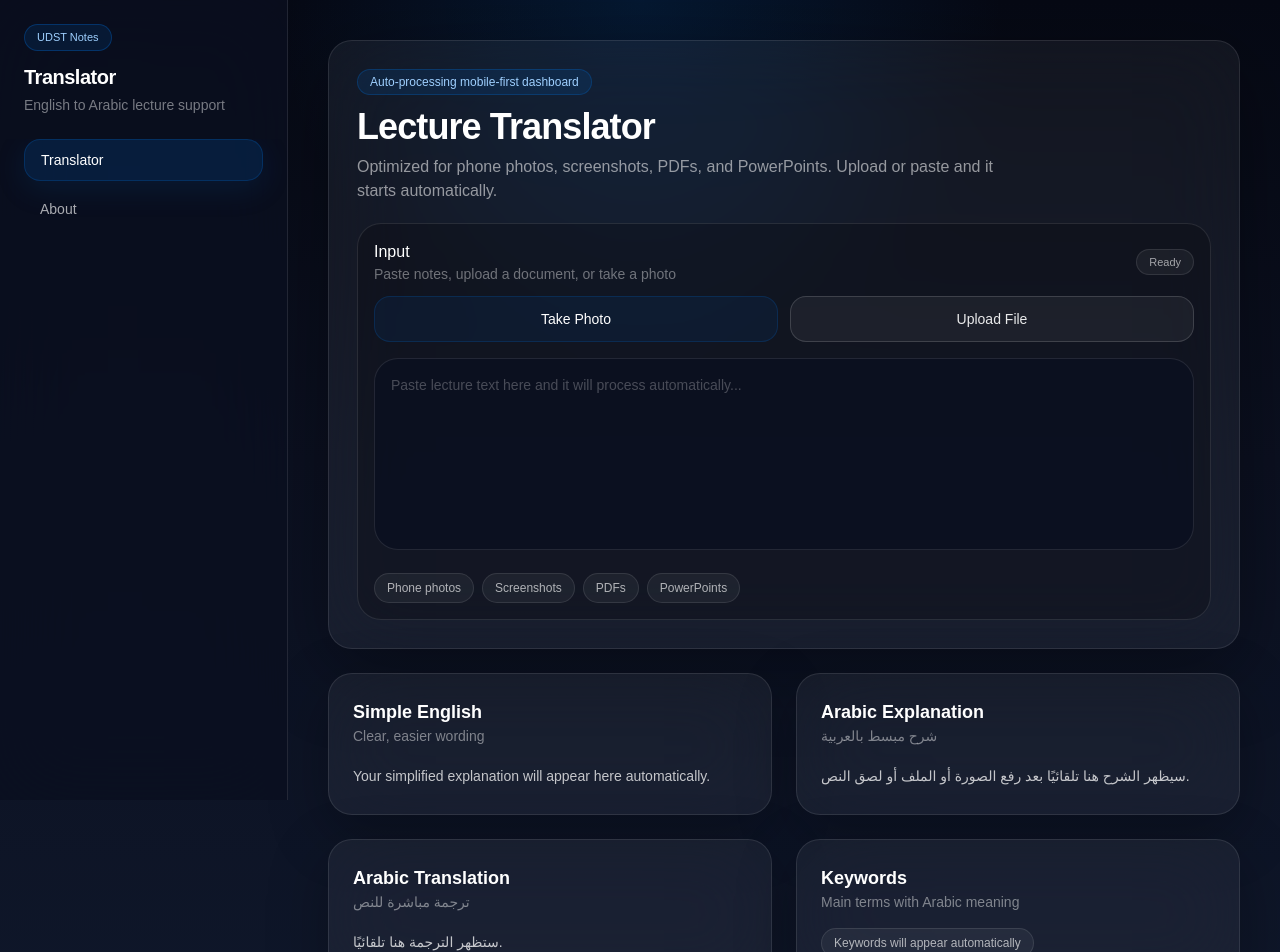
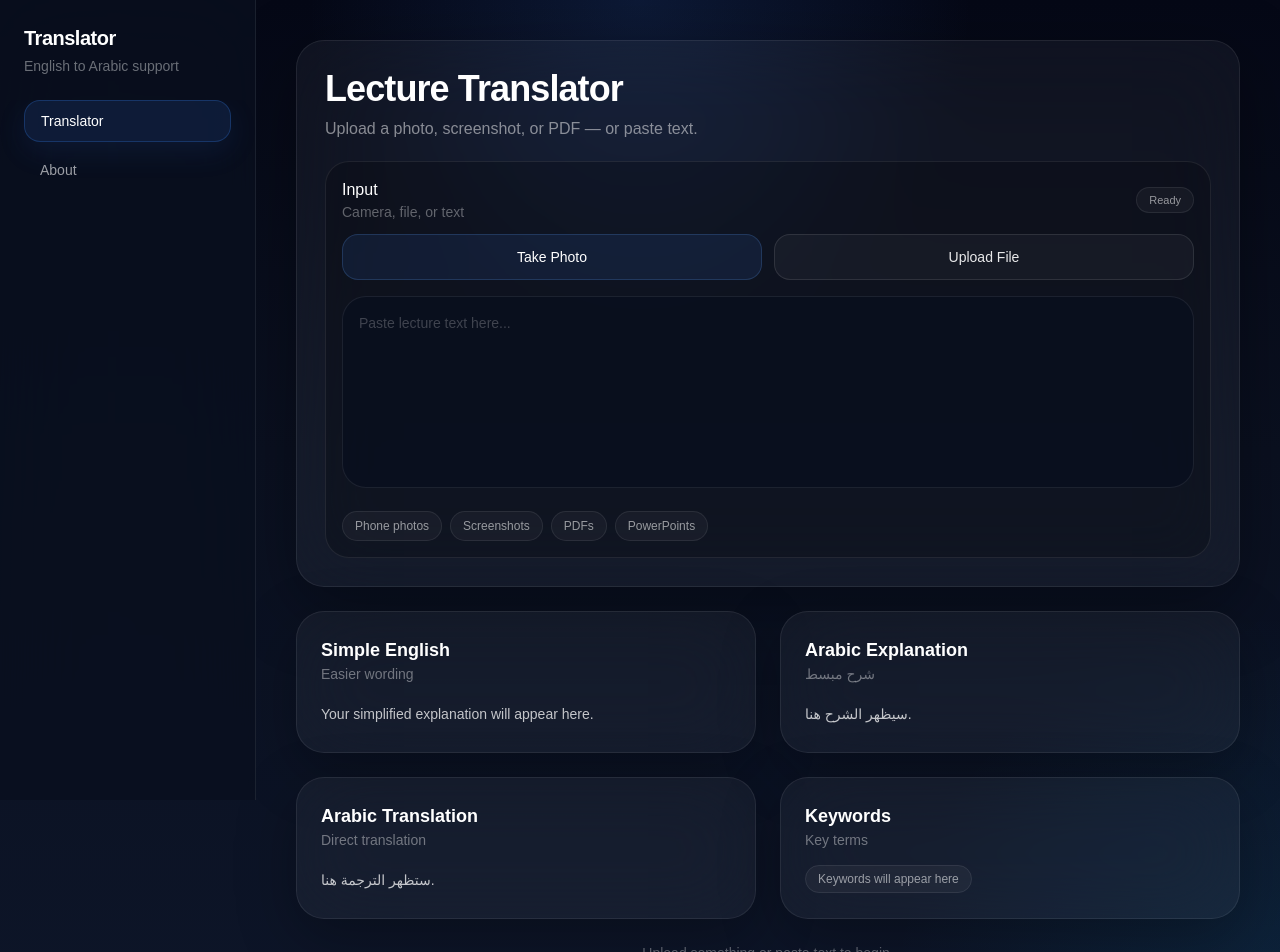
Before and after one commit to sallaxm/UDST-En-Ar-Translator, a Next.js app: page / in a window 1280 px wide. Shown: the top 952 px of the page. Built offline with nearby package versions, Linux system fonts and the light colour scheme.

Commit message:
Polish translator UI and add loading skeletons

```diff
--- a/app/page.tsx
+++ b/app/page.tsx
@@ -20,6 +20,17 @@ const emptyResult: ResultData = {
   arabicTranslation: "",
   keywords: [],
 };
+
+function LoadingLines({ arabic = false }: { arabic?: boolean }) {
+  return (
+    <div className={`space-y-3 ${arabic ? "text-left" : ""}`}>
+      <div className="h-4 w-full animate-pulse rounded-full bg-white/8" />
+      <div className="h-4 w-11/12 animate-pulse rounded-full bg-white/8" />
+      <div className="h-4 w-10/12 animate-pulse rounded-full bg-white/8" />
+      <div className="h-4 w-8/12 animate-pulse rounded-full bg-white/8" />
+    </div>
+  );
+}
 
 export default function Dashboard() {
   const [input, setInput] = useState("");
@@ -110,6 +121,7 @@ export default function Dashboard() {
     setSelectedFileName(file.name);
     setInput("");
     setError("");
+    setResult(emptyResult);
 
     if (file.type.startsWith("image/")) {
       setSelectedFileType("image");
@@ -165,31 +177,32 @@ export default function Dashboard() {
     };
   }, [input, selectedFile]);
 
+  const hasResult =
+    result.simple ||
+    result.arabicExplanation ||
+    result.arabicTranslation ||
+    result.keywords.length > 0;
+
   return (
-    <div className="min-h-screen bg-[radial-gradient(circle_at_top,_rgba(0,94,184,0.18),_transparent_30%),linear-gradient(180deg,_#060914_0%,_#0b1020_45%,_#0f172a_100%)] text-white">
+    <div className="min-h-screen bg-[radial-gradient(circle_at_top,_rgba(59,130,246,0.14),_transparent_28%),radial-gradient(circle_at_bottom_right,_rgba(14,165,233,0.10),_transparent_24%),linear-gradient(180deg,_#050816_0%,_#0a1020_45%,_#0d1528_100%)] text-white">
       <div className="mx-auto flex min-h-screen max-w-7xl flex-col md:flex-row">
-        <aside className="sticky top-0 z-20 border-b border-white/10 bg-[#0b1020]/80 backdrop-blur-2xl md:h-screen md:w-72 md:border-b-0 md:border-r">
+        <aside className="sticky top-0 z-20 border-b border-white/8 bg-[#09101f]/80 backdrop-blur-2xl md:h-screen md:w-64 md:border-b-0 md:border-r">
           <div className="px-4 py-4 md:p-6">
-            <div className="space-y-1">
-              <div className="inline-flex items-center rounded-full border border-[#005EB8]/40 bg-[#005EB8]/15 px-3 py-1 text-[11px] font-medium text-[#9fd0ff]">
-                UDST Notes
-              </div>
-              <h1 className="mt-2 text-lg font-semibold tracking-tight md:text-xl">
+            <h1 className="text-lg font-semibold tracking-tight md:text-xl">
               Translator
             </h1>
-              <p className="text-xs text-white/45 md:text-sm">
-                English to Arabic lecture support
+            <p className="mt-1 text-sm text-white/40">
+              English to Arabic support
             </p>
-            </div>
           </div>
 
           <nav className="flex gap-2 overflow-x-auto px-4 pb-4 text-sm [&::-webkit-scrollbar]:hidden md:flex-col md:px-6 md:pb-0">
-            <button className="shrink-0 rounded-2xl border border-[#005EB8]/30 bg-[#005EB8]/20 px-4 py-2.5 text-left text-white shadow-[0_8px_30px_rgba(0,94,184,0.15)]">
+            <button className="shrink-0 rounded-2xl border border-[#3b82f6]/25 bg-[#3b82f6]/12 px-4 py-2.5 text-left text-white shadow-[0_10px_30px_rgba(59,130,246,0.10)]">
               Translator
             </button>
             <a
               href="/about"
-              className="shrink-0 rounded-2xl px-4 py-2.5 text-left text-white/65 transition hover:bg-white/10 hover:text-white"
+              className="shrink-0 rounded-2xl px-4 py-2.5 text-left text-white/60 transition hover:bg-white/6 hover:text-white"
             >
               About
             </a>
@@ -198,35 +211,29 @@ export default function Dashboard() {
 
         <main className="flex-1 p-3 pb-8 sm:p-4 md:p-8 lg:p-10">
           <div className="mx-auto max-w-5xl space-y-4 md:space-y-6">
-            <section className="rounded-3xl border border-white/10 bg-white/5 p-5 shadow-[0_20px_80px_rgba(0,0,0,0.35)] backdrop-blur-2xl md:p-7">
-              <div className="mb-5 flex flex-col gap-3 md:flex-row md:items-end md:justify-between">
-                <div>
-                  <div className="mb-3 inline-flex items-center rounded-full border border-[#005EB8]/35 bg-[#005EB8]/15 px-3 py-1 text-[11px] font-medium text-[#9fd0ff] md:text-xs">
-                    Auto-processing mobile-first dashboard
-                  </div>
+            <section className="rounded-[28px] border border-white/8 bg-white/[0.045] p-5 shadow-[0_20px_70px_rgba(0,0,0,0.35)] backdrop-blur-2xl md:p-7">
+              <div className="mb-5">
                 <h2 className="text-2xl font-semibold tracking-tight md:text-4xl">
                   Lecture Translator
                 </h2>
-                  <p className="mt-2 max-w-2xl text-sm leading-6 text-white/55 md:text-base">
-                    Optimized for phone photos, screenshots, PDFs, and
-                    PowerPoints. Upload or paste and it starts automatically.
+                <p className="mt-2 max-w-2xl text-sm leading-6 text-white/50 md:text-base">
+                  Upload a photo, screenshot, or PDF — or paste text.
                 </p>
               </div>
-              </div>
 
-              <div className="rounded-3xl border border-white/10 bg-black/20 p-3 sm:p-4">
+              <div className="rounded-[24px] border border-white/8 bg-black/20 p-3 sm:p-4">
                 <div className="mb-3 flex items-center justify-between">
                   <div>
                     <h3 className="text-sm font-medium text-white md:text-base">
                       Input
                     </h3>
-                    <p className="text-xs text-white/40 md:text-sm">
-                      Paste notes, upload a document, or take a photo
+                    <p className="text-xs text-white/35 md:text-sm">
+                      Camera, file, or text
                     </p>
                   </div>
 
-                  <div className="rounded-full border border-white/10 bg-white/5 px-3 py-1 text-[11px] text-white/60">
-                    {isProcessing ? "Processing..." : "Ready"}
+                  <div className="rounded-full border border-white/8 bg-white/[0.04] px-3 py-1 text-[11px] text-white/55">
+                    {isProcessing ? "Processing" : "Ready"}
                   </div>
                 </div>
 
@@ -234,7 +241,7 @@ export default function Dashboard() {
                   <button
                     type="button"
                     onClick={openCameraPicker}
-                    className="rounded-2xl border border-[#005EB8]/25 bg-[#005EB8]/10 px-4 py-3 text-sm font-medium text-white transition hover:bg-[#005EB8]/20"
+                    className="rounded-2xl border border-[#60a5fa]/20 bg-[#3b82f6]/10 px-4 py-3 text-sm font-medium text-white transition hover:bg-[#3b82f6]/16"
                   >
                     Take Photo
                   </button>
@@ -242,7 +249,7 @@ export default function Dashboard() {
                   <button
                     type="button"
                     onClick={openFilePicker}
-                    className="rounded-2xl border border-white/15 bg-white/5 px-4 py-3 text-sm font-medium text-white/90 transition hover:bg-white/10"
+                    className="rounded-2xl border border-white/10 bg-white/[0.04] px-4 py-3 text-sm font-medium text-white/90 transition hover:bg-white/[0.07]"
                   >
                     Upload File
                   </button>
@@ -266,24 +273,22 @@ export default function Dashboard() {
                 />
 
                 {selectedFileName && (
-                  <div className="mb-4 flex items-center justify-between rounded-2xl border border-white/10 bg-white/5 px-4 py-3">
+                  <div className="mb-4 flex items-center justify-between rounded-2xl border border-white/8 bg-white/[0.04] px-4 py-3">
                     <div className="min-w-0">
                       <p className="truncate text-sm font-medium text-white">
                         {selectedFileName}
                       </p>
-                      <p className="mt-1 text-xs text-white/45 capitalize">
-                        {selectedFileType === "image" && "Image uploaded"}
-                        {selectedFileType === "pdf" && "PDF uploaded"}
-                        {selectedFileType === "powerpoint" &&
-                          "PowerPoint uploaded"}
-                        {isProcessing && " • processing automatically"}
+                      <p className="mt-1 text-xs text-white/40 capitalize">
+                        {selectedFileType === "image" && "Image"}
+                        {selectedFileType === "pdf" && "PDF"}
+                        {selectedFileType === "powerpoint" && "PowerPoint"}
                       </p>
                     </div>
 
                     <button
                       type="button"
                       onClick={clearSelectedFile}
-                      className="ml-3 shrink-0 rounded-xl border border-white/10 bg-white/5 px-3 py-1.5 text-xs text-white/70 transition hover:bg-white/10 hover:text-white"
+                      className="ml-3 shrink-0 rounded-xl border border-white/8 bg-white/[0.04] px-3 py-1.5 text-xs text-white/65 transition hover:bg-white/[0.07] hover:text-white"
                     >
                       Clear
                     </button>
@@ -298,27 +303,25 @@ export default function Dashboard() {
                     setSelectedFileType("");
                     setInput(e.target.value);
                   }}
-                  placeholder="Paste lecture text here and it will process automatically..."
-                  className="h-40 w-full resize-none rounded-3xl border border-white/10 bg-[#0b1020]/80 px-4 py-4 text-sm text-white placeholder:text-white/25 outline-none transition focus:border-[#2F80ED]/60 focus:bg-[#0b1020] md:h-48"
+                  placeholder="Paste lecture text here..."
+                  className="h-40 w-full resize-none rounded-[24px] border border-white/8 bg-[#09101f]/80 px-4 py-4 text-sm text-white placeholder:text-white/22 outline-none transition focus:border-[#60a5fa]/45 focus:bg-[#09101f] md:h-48"
                 />
 
                 <div className="mt-4 flex flex-wrap gap-2">
-                  <span className="rounded-full border border-white/10 bg-white/5 px-3 py-1.5 text-xs text-white/65">
-                    Phone photos
+                  {["Phone photos", "Screenshots", "PDFs", "PowerPoints"].map(
+                    (item) => (
+                      <span
+                        key={item}
+                        className="rounded-full border border-white/8 bg-white/[0.04] px-3 py-1.5 text-xs text-white/55"
+                      >
+                        {item}
                       </span>
-                  <span className="rounded-full border border-white/10 bg-white/5 px-3 py-1.5 text-xs text-white/65">
-                    Screenshots
-                  </span>
-                  <span className="rounded-full border border-white/10 bg-white/5 px-3 py-1.5 text-xs text-white/65">
-                    PDFs
-                  </span>
-                  <span className="rounded-full border border-white/10 bg-white/5 px-3 py-1.5 text-xs text-white/65">
-                    PowerPoints
-                  </span>
+                    )
+                  )}
                 </div>
 
                 {error && (
-                  <div className="mt-4 rounded-2xl border border-red-400/20 bg-red-400/10 px-4 py-3 text-sm text-red-200">
+                  <div className="mt-4 rounded-2xl border border-red-400/15 bg-red-400/10 px-4 py-3 text-sm text-red-200">
                     {error}
                   </div>
                 )}
@@ -326,104 +329,129 @@ export default function Dashboard() {
             </section>
 
             <section className="grid gap-4 md:grid-cols-2 md:gap-6">
-              <div className="rounded-3xl border border-white/10 bg-white/5 p-5 shadow-[0_18px_60px_rgba(0,0,0,0.28)] backdrop-blur-2xl md:p-6">
+              <div className="rounded-[28px] border border-white/8 bg-white/[0.045] p-5 shadow-[0_18px_60px_rgba(0,0,0,0.28)] backdrop-blur-2xl md:p-6">
                 <div className="mb-4 flex items-center justify-between gap-3">
                   <div>
                     <h3 className="text-base font-semibold md:text-lg">
                       Simple English
                     </h3>
-                    <p className="text-xs text-white/45 md:text-sm">
-                      Clear, easier wording
+                    <p className="text-xs text-white/40 md:text-sm">
+                      Easier wording
                     </p>
                   </div>
                   {isProcessing && (
-                    <div className="h-2.5 w-2.5 animate-pulse rounded-full bg-[#2F80ED]" />
+                    <div className="h-2.5 w-2.5 animate-pulse rounded-full bg-[#60a5fa]" />
                   )}
                 </div>
+
+                {isProcessing ? (
+                  <LoadingLines />
+                ) : (
                   <p className="whitespace-pre-wrap text-sm leading-7 text-white/75">
-                  {result.simple ||
-                    "Your simplified explanation will appear here automatically."}
+                    {result.simple || "Your simplified explanation will appear here."}
                   </p>
+                )}
               </div>
 
-              <div className="rounded-3xl border border-white/10 bg-white/5 p-5 shadow-[0_18px_60px_rgba(0,0,0,0.28)] backdrop-blur-2xl md:p-6">
+              <div className="rounded-[28px] border border-white/8 bg-white/[0.045] p-5 shadow-[0_18px_60px_rgba(0,0,0,0.28)] backdrop-blur-2xl md:p-6">
                 <div className="mb-4 flex items-center justify-between gap-3">
                   <div>
                     <h3 className="text-base font-semibold md:text-lg">
                       Arabic Explanation
                     </h3>
-                    <p className="text-xs text-white/45 md:text-sm">
-                      شرح مبسط بالعربية
+                    <p className="text-xs text-white/40 md:text-sm">
+                      شرح مبسط
                     </p>
                   </div>
                   {isProcessing && (
-                    <div className="h-2.5 w-2.5 animate-pulse rounded-full bg-[#2F80ED]" />
+                    <div className="h-2.5 w-2.5 animate-pulse rounded-full bg-[#60a5fa]" />
                   )}
                 </div>
+
+                {isProcessing ? (
+                  <LoadingLines arabic />
+                ) : (
                   <p
                     dir="ltr"
                     className="whitespace-pre-wrap text-left text-sm leading-7 text-white/75"
                   >
-                  {result.arabicExplanation ||
-                    "سيظهر الشرح هنا تلقائيًا بعد رفع الصورة أو الملف أو لصق النص."}
+                    {result.arabicExplanation || "سيظهر الشرح هنا."}
                   </p>
+                )}
               </div>
 
-              <div className="rounded-3xl border border-white/10 bg-white/5 p-5 shadow-[0_18px_60px_rgba(0,0,0,0.28)] backdrop-blur-2xl md:p-6">
+              <div className="rounded-[28px] border border-white/8 bg-white/[0.045] p-5 shadow-[0_18px_60px_rgba(0,0,0,0.28)] backdrop-blur-2xl md:p-6">
                 <div className="mb-4 flex items-center justify-between gap-3">
                   <div>
                     <h3 className="text-base font-semibold md:text-lg">
                       Arabic Translation
                     </h3>
-                    <p className="text-xs text-white/45 md:text-sm">
-                      ترجمة مباشرة للنص
+                    <p className="text-xs text-white/40 md:text-sm">
+                      Direct translation
                     </p>
                   </div>
                   {isProcessing && (
-                    <div className="h-2.5 w-2.5 animate-pulse rounded-full bg-[#2F80ED]" />
+                    <div className="h-2.5 w-2.5 animate-pulse rounded-full bg-[#60a5fa]" />
                   )}
                 </div>
+
+                {isProcessing ? (
+                  <LoadingLines arabic />
+                ) : (
                   <p
                     dir="ltr"
                     className="whitespace-pre-wrap text-left text-sm leading-7 text-white/75"
                   >
-                  {result.arabicTranslation || "ستظهر الترجمة هنا تلقائيًا."}
+                    {result.arabicTranslation || "ستظهر الترجمة هنا."}
                   </p>
+                )}
               </div>
 
-              <div className="rounded-3xl border border-white/10 bg-white/5 p-5 shadow-[0_18px_60px_rgba(0,0,0,0.28)] backdrop-blur-2xl md:p-6">
+              <div className="rounded-[28px] border border-white/8 bg-white/[0.045] p-5 shadow-[0_18px_60px_rgba(0,0,0,0.28)] backdrop-blur-2xl md:p-6">
                 <div className="mb-4 flex items-center justify-between gap-3">
                   <div>
                     <h3 className="text-base font-semibold md:text-lg">
                       Keywords
                     </h3>
-                    <p className="text-xs text-white/45 md:text-sm">
-                      Main terms with Arabic meaning
+                    <p className="text-xs text-white/40 md:text-sm">
+                      Key terms
                     </p>
                   </div>
                   {isProcessing && (
-                    <div className="h-2.5 w-2.5 animate-pulse rounded-full bg-[#2F80ED]" />
+                    <div className="h-2.5 w-2.5 animate-pulse rounded-full bg-[#60a5fa]" />
                   )}
                 </div>
 
+                {isProcessing ? (
                   <div className="flex flex-wrap gap-2">
-                  {result.keywords.length > 0 ? (
-                    result.keywords.map((keyword, index) => (
+                    <div className="h-8 w-36 animate-pulse rounded-full bg-white/8" />
+                    <div className="h-8 w-44 animate-pulse rounded-full bg-white/8" />
+                    <div className="h-8 w-32 animate-pulse rounded-full bg-white/8" />
+                  </div>
+                ) : result.keywords.length > 0 ? (
+                  <div className="flex flex-wrap gap-2">
+                    {result.keywords.map((keyword, index) => (
                       <span
                         key={`${keyword.en}-${index}`}
-                        className="rounded-full border border-[#005EB8]/35 bg-[#005EB8]/15 px-3 py-1.5 text-xs text-[#cde7ff]"
+                        className="rounded-full border border-[#60a5fa]/20 bg-[#3b82f6]/10 px-3 py-1.5 text-xs text-[#d8ebff]"
                       >
                         {keyword.en} — {keyword.ar}
                       </span>
-                    ))
+                    ))}
+                  </div>
                 ) : (
-                    <span className="rounded-full border border-white/10 bg-white/5 px-3 py-1.5 text-xs text-white/65">
-                      Keywords will appear automatically
+                  <span className="rounded-full border border-white/8 bg-white/[0.04] px-3 py-1.5 text-xs text-white/55">
+                    Keywords will appear here
                   </span>
                 )}
               </div>
+            </section>
+
+            {!isProcessing && !hasResult && !error && (
+              <div className="px-1 text-center text-sm text-white/35">
+                Upload something or paste text to begin.
               </div>
-            </section>
+            )}
           </div>
         </main>
       </div>
```
Lines whose indentation alone changed are shown as unchanged.
